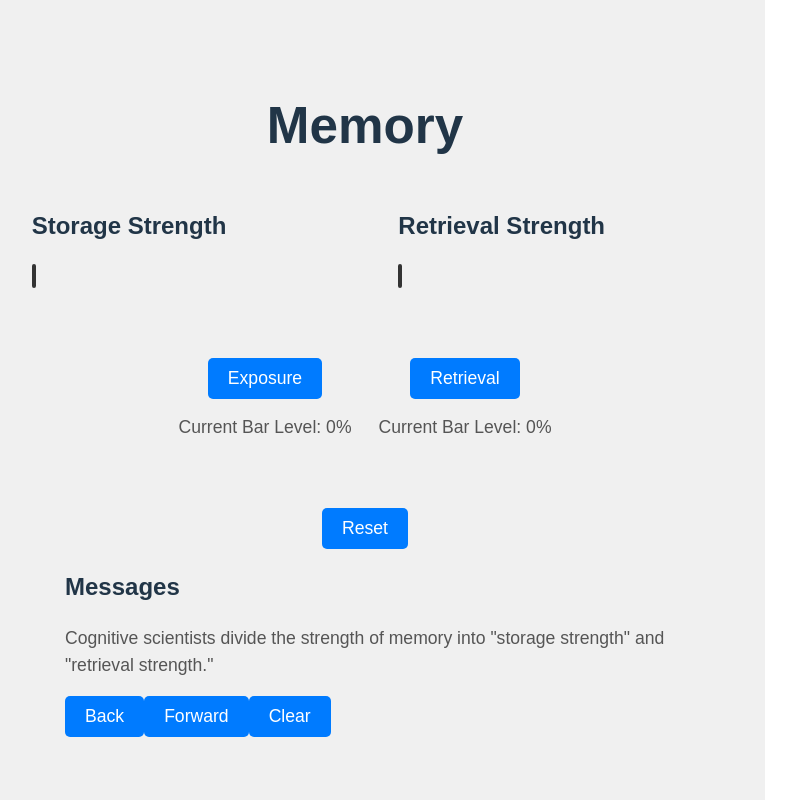
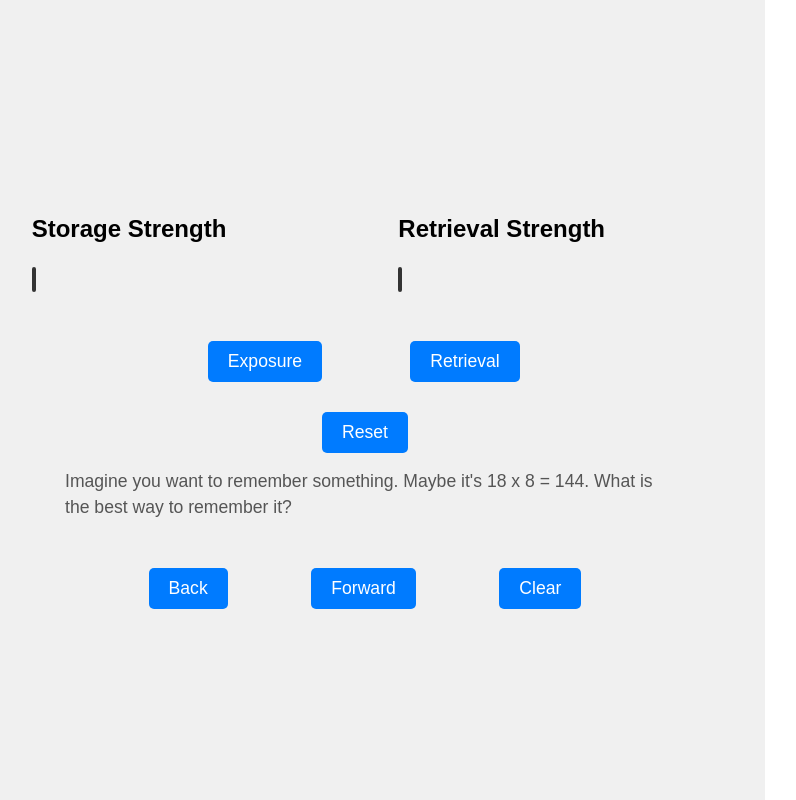
Before and after one commit to dkane47/memory-test, a React (Vite) app: page / in a window 1280 px wide. Shown: the whole page, without its empty margins (35-831 px from the left). Built offline with nearby package versions, Linux system fonts and the light colour scheme.

Commit message:
Major updates to message, styling, structure.

```diff
--- a/src/App.css
+++ b/src/App.css
@@ -40,7 +40,7 @@
 }
 
 .buttons-container {
-  height: 200px;
+  height: 100px;
   width: 400px;
   display: flex;
   flex-direction: row;
@@ -81,3 +81,17 @@ p {
 .message-display-container {
   width: 600px;
 }
+
+h1, h2 {
+  color: black;
+}
+
+.message-controls {
+  display: flex;
+  flex-direction: row;
+  justify-content: space-evenly;
+}
+
+.message-content {
+  height: 100px;
+}
--- a/src/App.jsx
+++ b/src/App.jsx
@@ -53,7 +53,7 @@ function App() {
     }
 
     setRetrievalLevel((prevLevel) => Math.min(prevLevel + 30, 100));
-    setStorageLevel((prevLevel) => Math.min(100,prevLevel + (100 - retrievalLevel) / 80 * 6));
+    setStorageLevel((prevLevel) => Math.min(100,prevLevel + (100 - retrievalLevel) / 80 * 10));
   };
 
   const handleResetClick = () => {
@@ -73,8 +73,6 @@ function App() {
 
   return (
     <div className="app-container">
-      <h1>Memory</h1>
-
       <div className="bars-container">
         <div className="bar-container">
             <h2>Storage Strength</h2>
@@ -94,17 +92,14 @@ function App() {
       <div className="buttons-container">
         <div className="button-container">
           <button onClick={handleReminderClick}>Exposure</button>
-          <p>Current Bar Level: {Math.round(storageLevel)}%</p>
         </div>
         <div className="button-container">
           <button onClick={handleRetrievalClick}>Retrieval</button>
-          <p>Current Bar Level: {Math.round(retrievalLevel)}%</p>
         </div>
       </div>
       <div className="reset-container">
         <button onClick={handleResetClick}>Reset</button>
       </div>
-
       <MessageDisplay />
     </div>
   );
--- a/src/MessageDisplay.jsx
+++ b/src/MessageDisplay.jsx
@@ -2,16 +2,28 @@ import React, { useState } from 'react';
 
 // Define your messages here
 const MESSAGES = [
+  "Imagine you want to remember something. Maybe it's 18 x 8 = 144. What is the best way to remember it?",
   'Cognitive scientists divide the strength of memory into "storage strength" and "retrieval strength."',
   "Retrieval strength refers to how easily you can recall an idea. For instance, you probably have high retrieval strength of what you ate for dinner last night.",
   "Storage strength refers to how well a memory is stored for the long-term. What you ate last night probably has low storage strength (you won't remember it in a week or two), while your phone number has high retrieval strength.",
   "There are two major ways humans can strengthen memory. Exposure refers to being told something, reading something, etc. Retrieval refers to actively pulling something out of your memory.",
-  "You can push the button multiple times.",
-  "Each push adds another 20% to the bar.",
-  "Keep an eye on the bar's level!",
-  "Try to make it reach 100%.",
-  "This is the penultimate message.",
-  "This is the final message. Clicking forward again will clear the messages."
+  'Exposure would be me telling you, "18 x 8 = 144."',
+  'Retrieval would be me asking, "What\'s 18 x 8?"',
+  "Retrieval is the best way to improve storage strength, but it relies on retrieval strength. If you try to retrieve something and you can't remember it, that doesn't do any good.",
+  "Paradoxically, the best way to improve storage strength is to retrieve a memory when retrieval strength is relatively low.",
+  "If I ask you 18 x 8 over and over again, that won't help very much.",
+  "But if I wait, and let a bit of forgetting happen,",
+  "And then I ask,",
+  '"What\'s 18 x 8?"',
+  "That will do more to improve storage strength.",
+  "The catch is that only works when retrieval strength is still high enough for successful retrieval. If you let retrieval strength get too low, retrieval won't work, and you'll need more exposure.",
+  "One way to think about storage strength is how easily something can be relearned. One example might be a childhood home phone number. You might not remember it right away, but with a reminder it will come back quickly.",
+  "The higher storage strength is, the slower you forget.",
+  "The best way to increase storage strength is to retrieve when retrieval strenght isn't too high and isn't too low.",
+  "Try playing around with the demo, and see how fast you can increase storage strength",
+  "Final point: this is a simplified mental model. Human memory is more copmlicated than this. There's a lot more randomness, there's variation between individuals, and there are other factors that influence memory.",
+  "For instance, prior knowledge supports storage strength. Storage strength increases more quickly for topics a learner alreadys knows a lot about to connect their new knowledge to.",
+  "But this mental model is a good start, and can help teachers understand the basics of how to create lasting memories for students."
 ];
 
 function MessageDisplay() {
@@ -50,7 +62,6 @@ function MessageDisplay() {
 
   return (
     <div className="message-display-container">
-      <h2>Messages</h2>
       <div className="message-content">
         {displayMessage ? (
           <p>{MESSAGES[currentMessageIndex]}</p>
```
